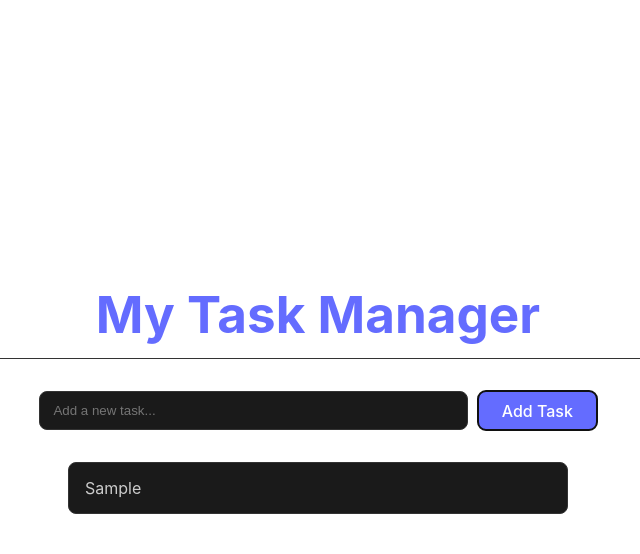
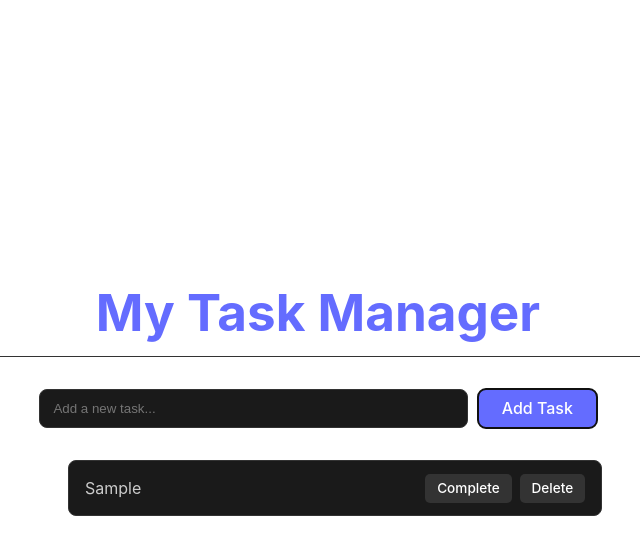
Before and after one commit to nirajrajput-dev/task-manager, a React (Vite) app: page / in a window 1280 px wide. Both pictures are taken after typing "Sample" into the empty fields and a click on the button "Add Task". Shown: the top 554 px of the page, without its empty margins (322-962 px from the left). Built offline with nearby package versions, Linux system fonts and the light colour scheme.

Commit message:
complete/undo and delete tasks

```diff
--- a/src/App.tsx
+++ b/src/App.tsx
@@ -1,58 +1,70 @@
-import React, { useState } from "react"; // Import useState
+import React, { useState } from "react";
 import Header from "./components/Header";
-import TaskItem from "./components/TaskItem"; // Import TaskItem
-import type { Task } from "./types"; // Import our Task interface
+import TaskItem from "./components/TaskItem";
+import type { Task } from "./types";
 
 function App() {
-  // 1. Declare state for our tasks
   const [tasks, setTasks] = useState<Task[]>([]);
-  // 2. Declare state for the new task input field
   const [newTaskText, setNewTaskText] = useState<string>("");
 
-  // Handler for input change (Controlled Component)
   const handleInputChange = (e: React.ChangeEvent<HTMLInputElement>) => {
     setNewTaskText(e.target.value);
   };
 
-  // Handler for adding a new task
   const handleAddTask = (e: React.FormEvent) => {
-    e.preventDefault(); // Prevent page reload on form submission
-    if (newTaskText.trim() === "") return; // Don't add empty tasks
+    e.preventDefault();
+    if (newTaskText.trim() === "") return;
 
-    // Task is an interface and newTask is an actual data object.
     const newTask: Task = {
-      id: Date.now().toString(), // Simple unique ID for now
+      id: Date.now().toString(),
       text: newTaskText,
       completed: false,
     };
 
-    setTasks((prevTasks) => [...prevTasks, newTask]); // Add new task to the list
-    setNewTaskText(""); // Clear the input field
+    setTasks((prevTasks) => [...prevTasks, newTask]);
+    setNewTaskText("");
+  };
+
+  // New: Function to toggle task completion
+  const handleToggleTask = (id: string) => {
+    setTasks((prevTasks) =>
+      prevTasks.map((task) =>
+        task.id === id ? { ...task, completed: !task.completed } : task
+      )
+    );
+  };
+
+  // New: Function to delete a task
+  const handleDeleteTask = (id: string) => {
+    setTasks((prevTasks) => prevTasks.filter((task) => task.id !== id));
   };
 
   return (
     <div className="App">
       <Header title="My Task Manager" />
 
-      {/* Task Input Form */}
       <form onSubmit={handleAddTask} className="task-input-form">
         <input
           type="text"
           placeholder="Add a new task..."
-          value={newTaskText} // Controlled component: input value is tied to state
-          onChange={handleInputChange} // Update state on input change
+          value={newTaskText}
+          onChange={handleInputChange}
           aria-label="New task text"
         />
         <button type="submit">Add Task</button>
       </form>
 
-      {/* Task List */}
       <ul className="task-list">
         {tasks.length === 0 ? (
           <p>No tasks yet! Add one above.</p>
         ) : (
           tasks.map((task) => (
-            <TaskItem key={task.id} task={task} /> // key is crucial for lists!
+            <TaskItem
+              key={task.id}
+              task={task}
+              onToggle={handleToggleTask} // Pass the toggle handler down
+              onDelete={handleDeleteTask} // Pass the delete handler down
+            />
           ))
         )}
       </ul>
--- a/src/components/TaskItem.tsx
+++ b/src/components/TaskItem.tsx
@@ -3,12 +3,30 @@ import type { Task } from "../types";
 
 interface TaskItemProps {
   task: Task;
+  onToggle: (id: string) => void; // Callback to toggle task completion
+  onDelete: (id: string) => void; // Callback to delete a task
 }
 
-const TaskItem: React.FC<TaskItemProps> = ({ task }) => {
+const TaskItem: React.FC<TaskItemProps> = ({ task, onToggle, onDelete }) => {
   return (
-    <li style={{ textDecoration: task.completed ? "line-through" : "none" }}>
-      {task.text}
+    <li className="task-item">
+      {" "}
+      {/* Add a class for styling */}
+      <span
+        style={{ textDecoration: task.completed ? "line-through" : "none" }}
+        onClick={() => onToggle(task.id)} // Click on text to toggle
+        className="task-text" // Add class for styling
+      >
+        {task.text}
+      </span>
+      <div className="task-actions">
+        <button onClick={() => onToggle(task.id)}>
+          {task.completed ? "Undo" : "Complete"}
+        </button>
+        <button onClick={() => onDelete(task.id)} className="delete-button">
+          Delete
+        </button>
+      </div>
     </li>
   );
 };
--- a/src/index.css
+++ b/src/index.css
@@ -129,3 +129,44 @@ header h1 {
 .task-list li:last-child {
   margin-bottom: 0;
 }
+
+.task-item {
+  display: flex;
+  justify-content: space-between;
+  align-items: center;
+  width: 100%;
+}
+
+.task-text {
+  flex-grow: 1; /* Allow text to take available space */
+  text-align: left;
+  margin-right: 1rem;
+  cursor: pointer; /* Indicate it's clickable */
+  word-break: break-word; /* Prevent long words from overflowing */
+}
+
+.task-actions {
+  display: flex;
+  gap: 0.5rem;
+}
+
+.task-actions button {
+  padding: 0.4em 0.8em;
+  font-size: 0.85em;
+  border-radius: 5px;
+  background-color: #333; /* Default button color */
+  color: #fff;
+}
+
+.task-actions button:hover {
+  border-color: #646cff;
+}
+
+.delete-button {
+  background-color: #dc3545; /* Red for delete */
+}
+
+.delete-button:hover {
+  background-color: #c82333;
+  border-color: #dc3545;
+}
```
